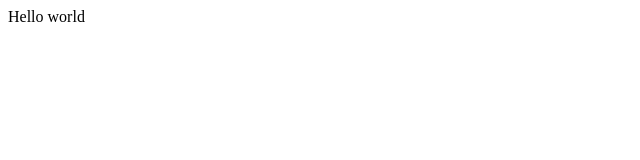
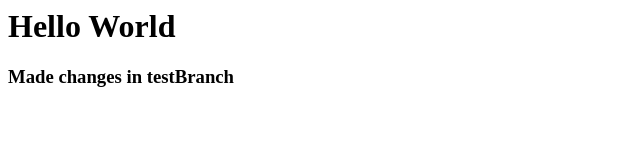
Before and after one commit to acynonix/htmlPages, a plain HTML site: page index.html in a window 1280 px wide. Shown: the whole page, without its empty margins (0-640 px from the left). Drawn offline with Linux system fonts and the light colour scheme.

Commit message:
updated index.html

```diff
--- a/index.html
+++ b/index.html
@@ -2,5 +2,8 @@
 	<head>
 		<title>Testing HTML page</title>
 	</head>
-	<body>Hello world</body>
+	<body>
+		<h1>Hello World</h1>
+		<h3> Made changes in testBranch</h3>
+	</body>
 </html>
```
